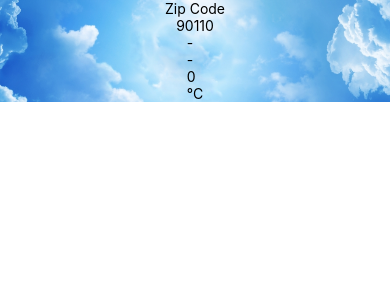
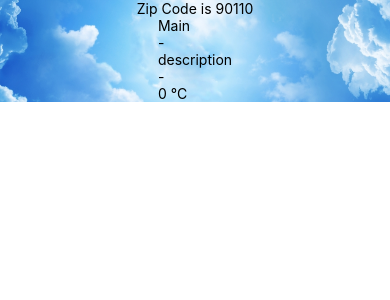
Before and after one commit to 6210110081/3SA04-React-Native, a React Native app: screen / in a window 390 px wide. Shown: the top 300 px of the page. Built offline with nearby package versions, Linux system fonts and the light colour scheme.

Commit message:
create style text in challenge

```diff
--- a/components/ForeCast.js
+++ b/components/ForeCast.js
@@ -1,13 +1,24 @@
 import React from 'react'
-import { Text, View } from 'react-native'
+import { StyleSheet, Text, View } from 'react-native'
 
 export default function Forecast(props) {
     return (
         <View>
-            <Text>{props.main}</Text>
-            <Text>{props.description}</Text>
-            <Text>{props.temp}</Text>
-            <Text>°C</Text>
+            <Text>Main</Text>
+            <Text style={styles.textWeather}>{props.main}</Text>
+            <Text style={styles.textWeather}>description</Text>
+            <Text style={styles.textWeather}>{props.description}</Text>
+            <Text style={styles.textWeather}>{props.temp} °C</Text>
+            <Text style={styles.underTextWeather}></Text>
         </View>
     )
 }
+
+const styles = StyleSheet.create({
+    textWeather: {
+        flex: 1
+    },
+    underTextWeather: {
+        flex: 4
+    }
+})
--- a/components/Weather.js
+++ b/components/Weather.js
@@ -1,6 +1,8 @@
 import React, { useState } from 'react'
 import { ImageBackground, StyleSheet, Text } from 'react-native'
 import Forecast from './ForeCast'
+
+import Constants from 'expo-constants';
 
 export default function Weather(props) {
     const [forecastInfo, setForecastInfo] = useState({
@@ -10,8 +12,7 @@ export default function Weather(props) {
     })
     return (
         <ImageBackground source={require('../bg.jpg')} style={styles.backdrop}>
-            <Text>Zip Code</Text>
-            <Text>{props.zipCode}</Text>
+            <Text style={styles.zipcodeText}>Zip Code is {props.zipCode}</Text>
             <Forecast {...forecastInfo} />
         </ImageBackground>
     )
@@ -19,8 +20,10 @@ export default function Weather(props) {
 
 const styles = StyleSheet.create({
     backdrop: {
-        alignItems:'center',
+        alignItems: 'center',
         width: '100%',
         height: '100%',
+    },
+    zipcodeText: {
     }
 })
```
